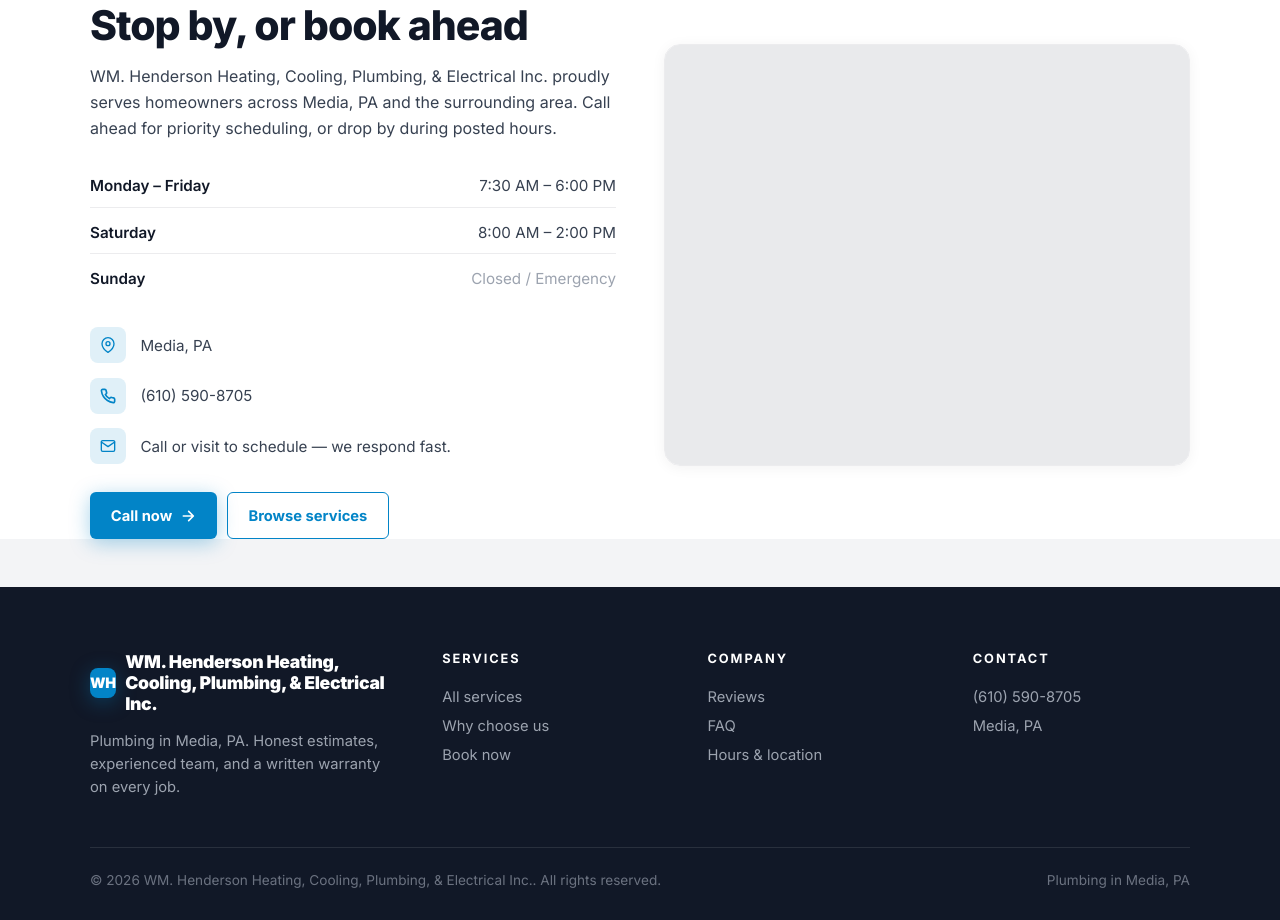
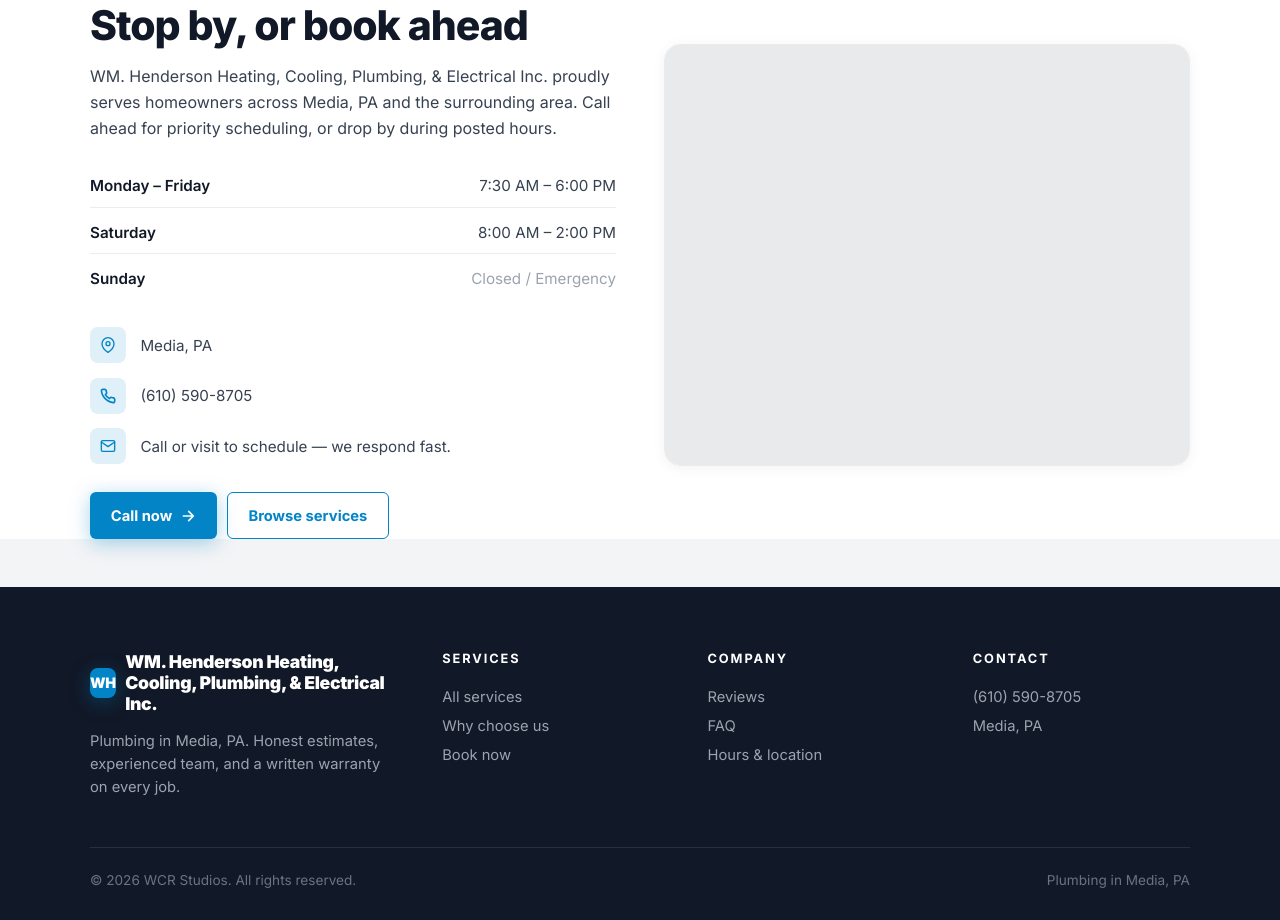
Before and after one commit to Wrenbjor/trades--wm-henderson-heating-cooling-plumbing-and-electrical-inc, a plain HTML site: page index.html in a window 1280 px wide. Shown: the part 4691-5611 px from the top of the page. Drawn offline with nearby package versions, Linux system fonts and the light colour scheme; no server answers.

Commit message:
Update site

```diff
--- a/index.html
+++ b/index.html
@@ -605,7 +605,7 @@
     </div>
   </div>
   <div class="foot-bottom">
-    <div>&copy; 2026 WM. Henderson Heating, Cooling, Plumbing, &amp; Electrical Inc.. All rights reserved.</div>
+    <div>&copy; 2026 WCR Studios. All rights reserved.</div>
     <div>Plumbing in Media, PA</div>
   </div>
 </footer>
```
